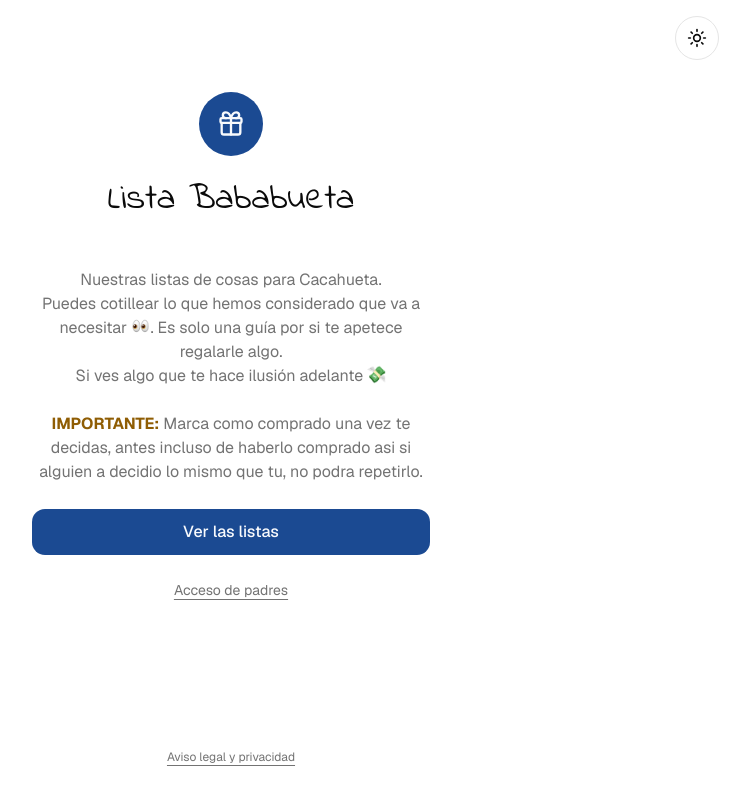
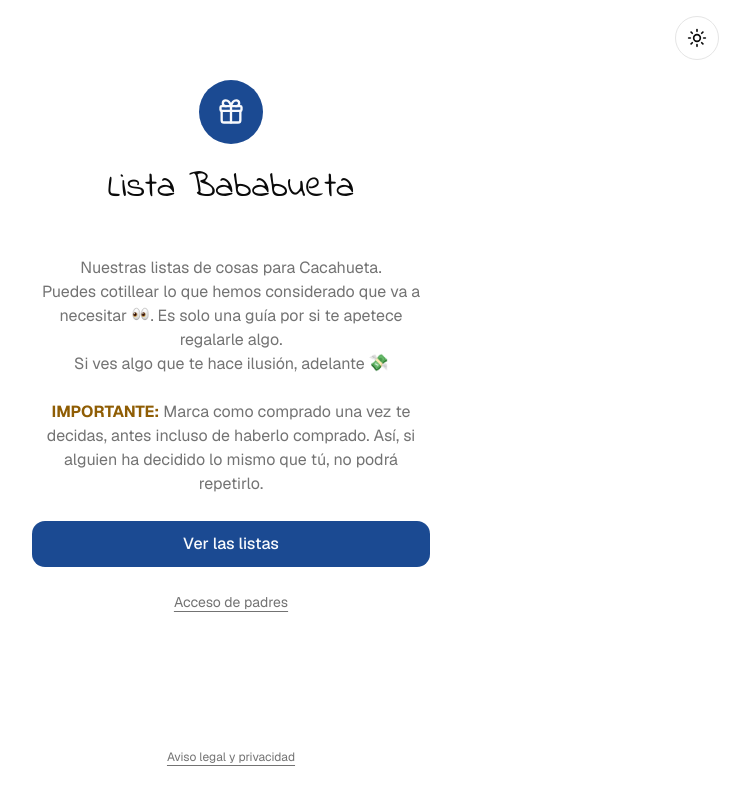
Before and after one commit to saulvg/listaBababueta, a Next.js app: page / in a window 1280 px wide. Shown: the whole page, without its empty margins (409-1159 px from the left). Built offline with nearby package versions, Linux system fonts and the light colour scheme; no server answers.

Commit message:
fix: corregir las erratas del aviso de marcar como comprado

```diff
--- a/app/(public)/page.tsx
+++ b/app/(public)/page.tsx
@@ -24,12 +24,12 @@ export default function HomePage() {
           <br />
           Puedes cotillear lo que hemos considerado que va a necesitar{' '}
           <EmojiAnimado src="/ojos.webp" fallback="👀" />. Es solo una guía por
-          si te apetece regalarle algo. <br /> Si ves algo que te hace ilusión
+          si te apetece regalarle algo. <br /> Si ves algo que te hace ilusión,
           adelante <EmojiAnimado src="/billetes.webp" fallback="💸" />
           <br /> <br />
           <span className="font-bold text-warning">IMPORTANTE:</span> Marca como
-          comprado una vez te decidas, antes incluso de haberlo comprado asi si
-          alguien a decidio lo mismo que tu, no podra repetirlo.
+          comprado una vez te decidas, antes incluso de haberlo comprado. Así,
+          si alguien ha decidido lo mismo que tú, no podrá repetirlo.
         </p>
       </div>
 
```
